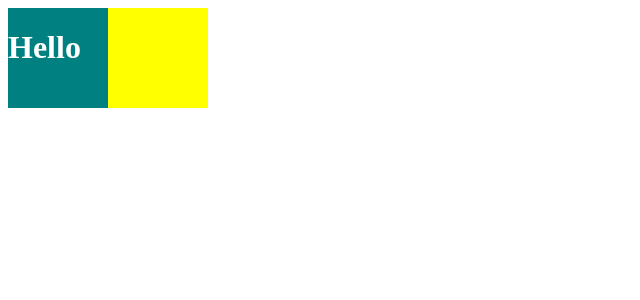
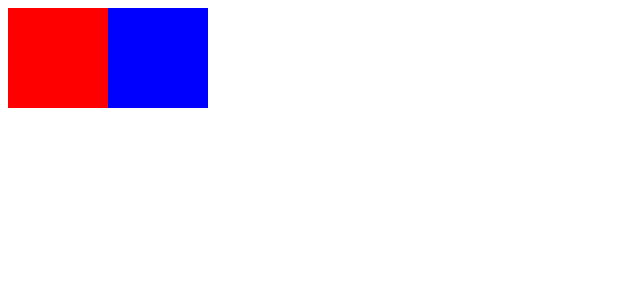
Before and after one commit to xowoony/masterclass-react, a React (Create React App) app: page / in a window 1280 px wide. Shown: the top 300 px of the page, without its empty margins (0-640 px from the left). Built offline with nearby package versions, Linux system fonts and the light colour scheme.

Commit message:
중복된 스타일 중 일부분만 수정하고 싶을 때 props를 활용하여 css를 적용하는 방법

```diff
--- a/src/App.js
+++ b/src/App.js
@@ -1,33 +1,20 @@
 import styled from "styled-components";
 
 const Father = styled.div`
-  // 백틱
   display: flex;
 `;
 
-const BoxOne = styled.div`
-  background-color: teal;
+const Box = styled.div`
+  background-color: ${(props) => props.bgColor}; // 2
   width: 100px;
   height: 100px;
-`;
-
-const BoxTwo = styled.div`
-  background-color: yellow;
-  width: 100px;
-  height: 100px;
-`;
-
-const Text = styled.h1`
-  color: white;
 `;
 
 function App() {
   return (
     <Father>
-      <BoxOne>
-        <Text>Hello</Text>
-      </BoxOne>
-      <BoxTwo />
+      <Box bgColor="red" /> {/*1*/}
+      <Box bgColor="blue" /> {/*1*/}
     </Father>
   );
 }
```
